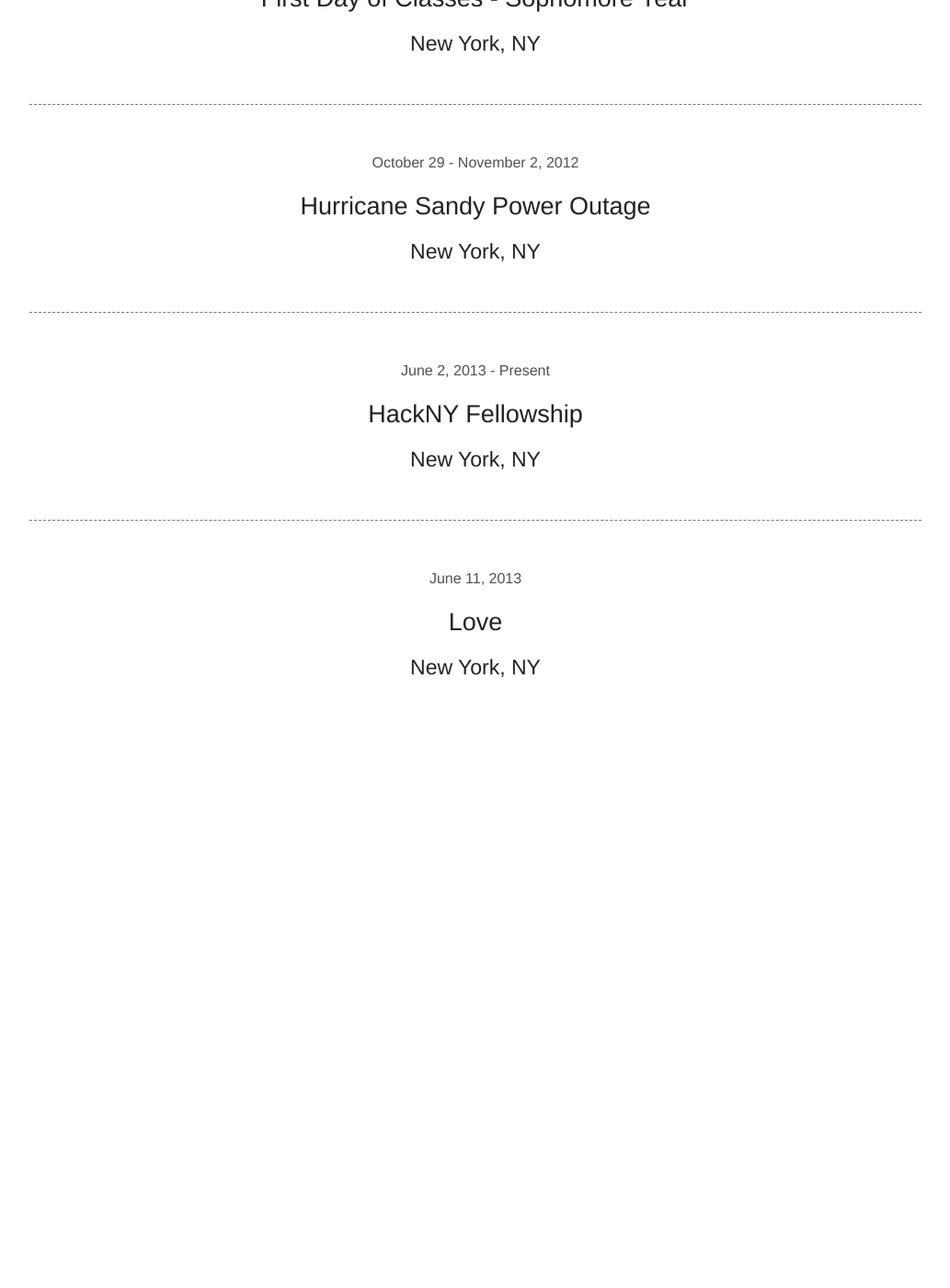
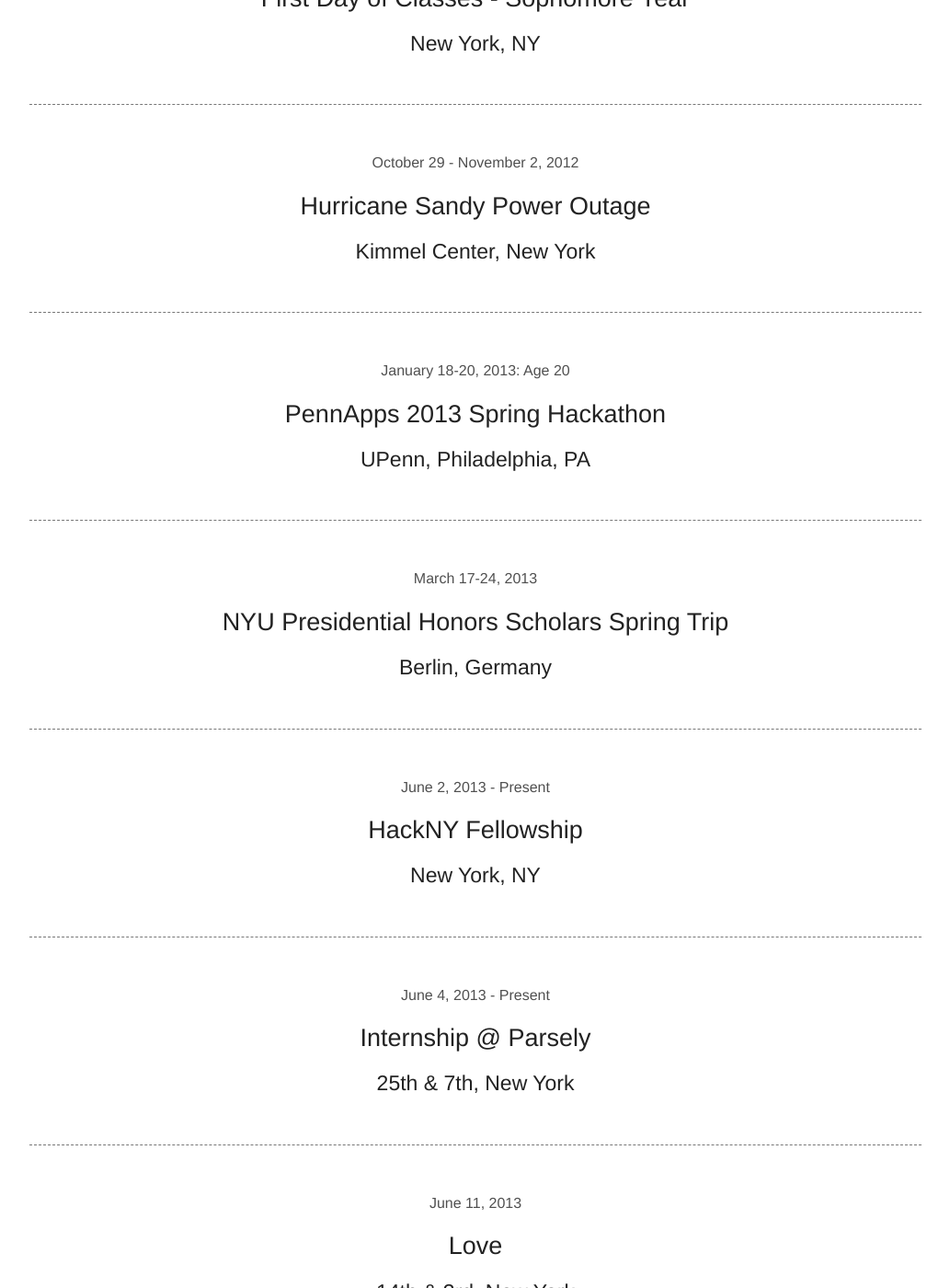
Before and after one commit to joshclick/joshclick.github.io, a Jekyll site: the page built from story.html, in a window 1280 px wide and 1400 px high, scrolled down 2425 px. Shown: the whole window at 92% size, without its empty margins (123-1156 px from the left). Built offline with Jekyll 4.4.1, drawn with Linux system fonts in a browser that asks for light colours; before the commit the page ends 3228 px from its top, so only the background shows below that; some of the changed text lies outside the part shown.

Commit message:
added more to stories

```diff
--- a/story.html
+++ b/story.html
@@ -42,12 +42,12 @@
     <div class="event">
       <p>May 2012 - January 2013</p>
       <h3>Internship @ TickPick</h3>
-      <h4>New York, NY</h4>
+      <h4>38th &amp; 9th, New York</h4>
     </div>
     <div class="event">
       <p>August 21 - September 1, 2012</p>
       <h3>NYU Welcome Week Leader</h3>
-      <h4>New York, NY</h4>
+      <h4>4th &amp; Uni, New York</h4>
     </div>
     <div class="event">
       <p>September 4, 2012</p>
@@ -57,7 +57,17 @@
     <div class="event">
       <p>October 29 - November 2, 2012</p>
       <h3>Hurricane Sandy Power Outage</h3>
-      <h4>New York, NY</h4>
+      <h4>Kimmel Center, New York</h4>
+    </div>
+    <div class="event">
+      <p>January 18-20, 2013: Age 20</p>
+      <h3>PennApps 2013 Spring Hackathon</h3>
+      <h4>UPenn, Philadelphia, PA</h4>
+    </div>
+    <div class="event">
+      <p>March 17-24, 2013</p>
+      <h3>NYU Presidential Honors Scholars Spring Trip</h3>
+      <h4>Berlin, Germany</h4>
     </div>
     <div class="event">
       <p>June 2, 2013 - Present</p>
@@ -65,9 +75,14 @@
       <h4>New York, NY</h4>
     </div>
     <div class="event">
+      <p>June 4, 2013 - Present</p>
+      <h3>Internship @ Parsely</h3>
+      <h4>25th &amp; 7th, New York</h4>
+    </div>
+    <div class="event">
       <p>June 11, 2013</p>
       <h3>Love</h3>
-      <h4>New York, NY</h4>
+      <h4>14th &amp; 3rd, New York</h4>
     </div>
   </div>
 </div>
```
Also changed, not shown: other parts of story.html (+1 -1 lines).
